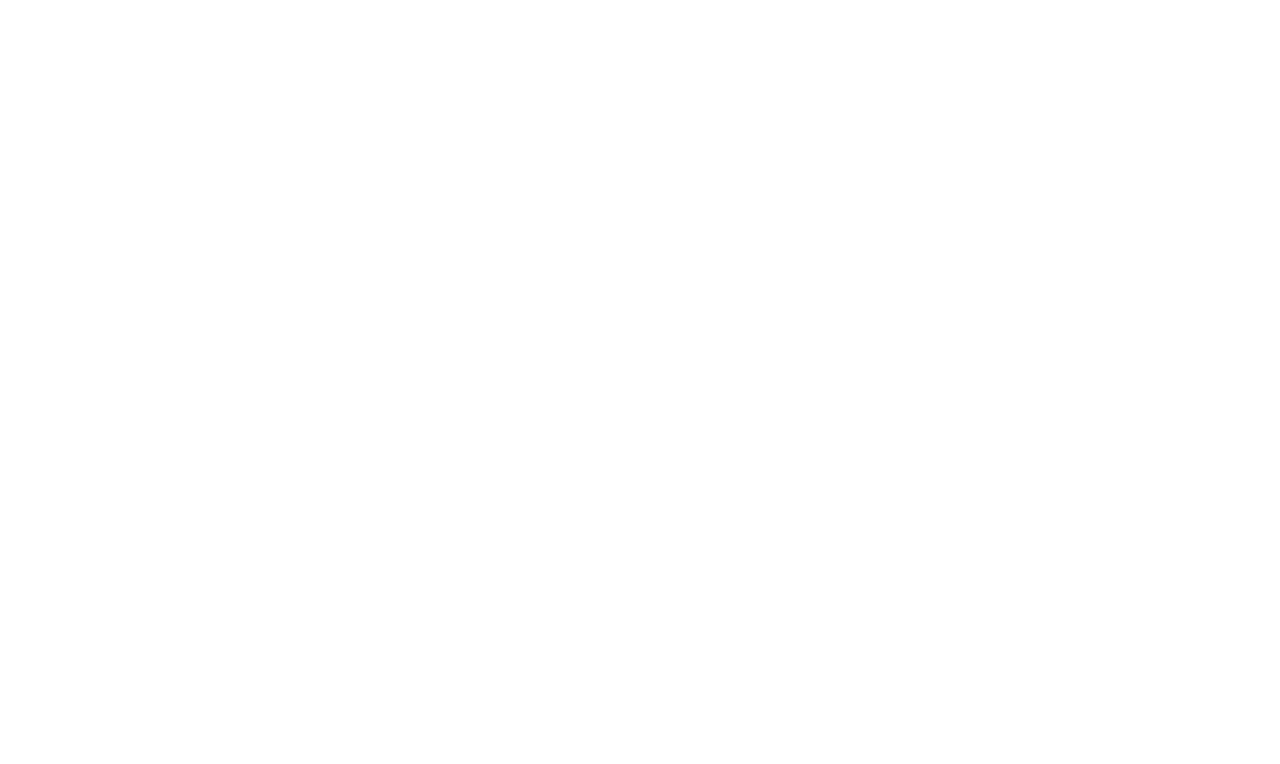
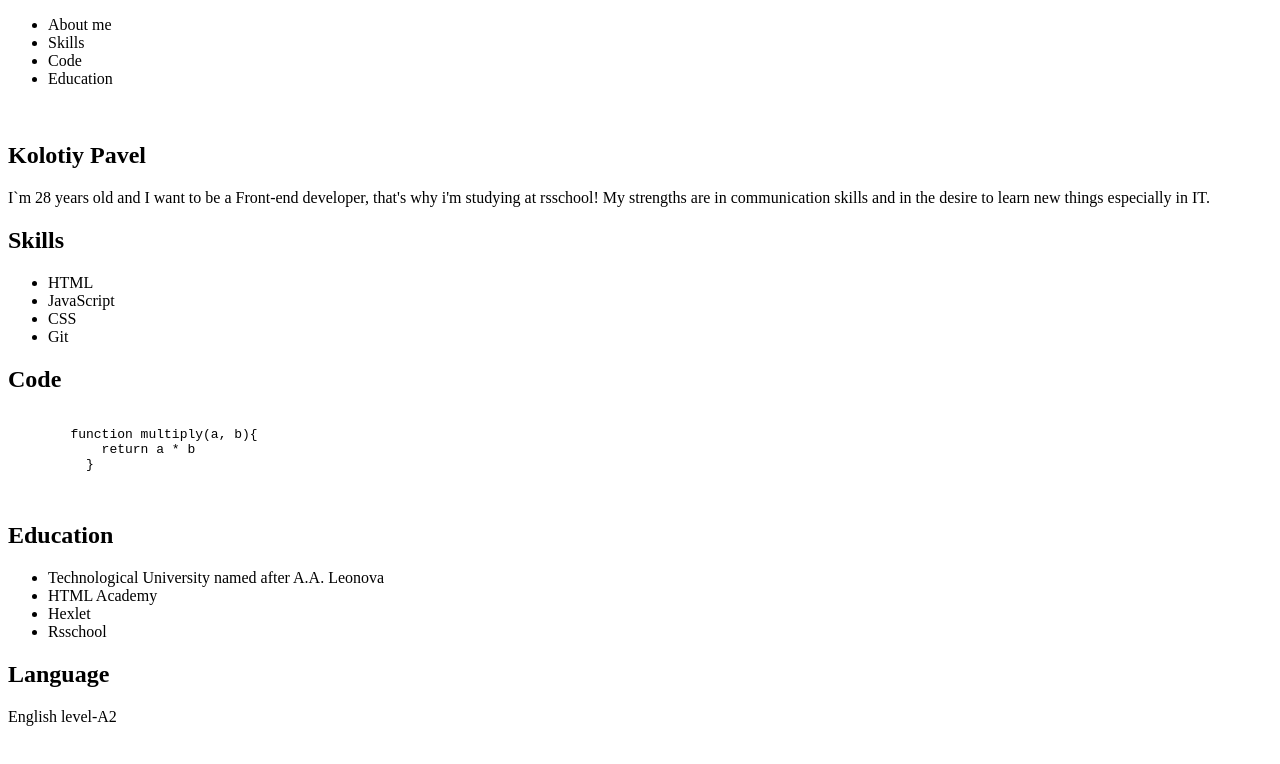
Before and after one commit to Mabby20/rsschool-cv, a plain HTML site: page index.html in a window 1280 px wide. Drawn offline with Linux system fonts and the light colour scheme.

Commit message:
feat: add header, main, footer

```diff
--- a/index.html
+++ b/index.html
@@ -8,6 +8,62 @@
     <title>Frontend CV</title>
 </head>
 <body>
+<header>
+    <!-- Nav in header -->
+   <ul>
+        <li>About me</li>
+        <li>Skills</li>
+        <li>Code</li>
+        <li>Education</li>
+    </ul>
+</header>
+<main>
+    <!-- about me -->
+    <section>
+        <!-- My photo -->
+     <img>
+     <h1>Kolotiy Pavel</h1>
+     <p>I`m 28 years old and I want to be a Front-end developer, that's why i'm studying at rsschool! My strengths are in communication skills and in the desire to learn new things especially in IT.</p>
+    </section>
+<!-- Skills -->
+    <section>
+        <h2>Skills</h2>
+<ul>
+    <li>HTML</li>
+    <li>JavaScript</li>
+    <li>CSS</li>
+    <li>Git</li>
+</ul>
+    </section>
+<!--Code  -->
+    <section>
+     <h2>Code</h2>
+     <pre>
+     <code>
+        function multiply(a, b){
+            return a * b
+          }
+     </code>
+    </pre>
+    </section>
+<!-- Education -->
+    <section>
+    <h2>Education</h2>
+    <ul>
+        <li>Technological University named after A.A. Leonova</li>
+        <li>HTML Academy</li>
+        <li>Hexlet</li>
+        <li>Rsschool</li>
+    </ul>
+    </section>
+<!-- Language -->
+    <section>
+    <h2>Language</h2>
+    <p>English level-A2</p>
+    </section>
 
+</main>
+<footer>
+</footer>
 </body>
 </html>
```
